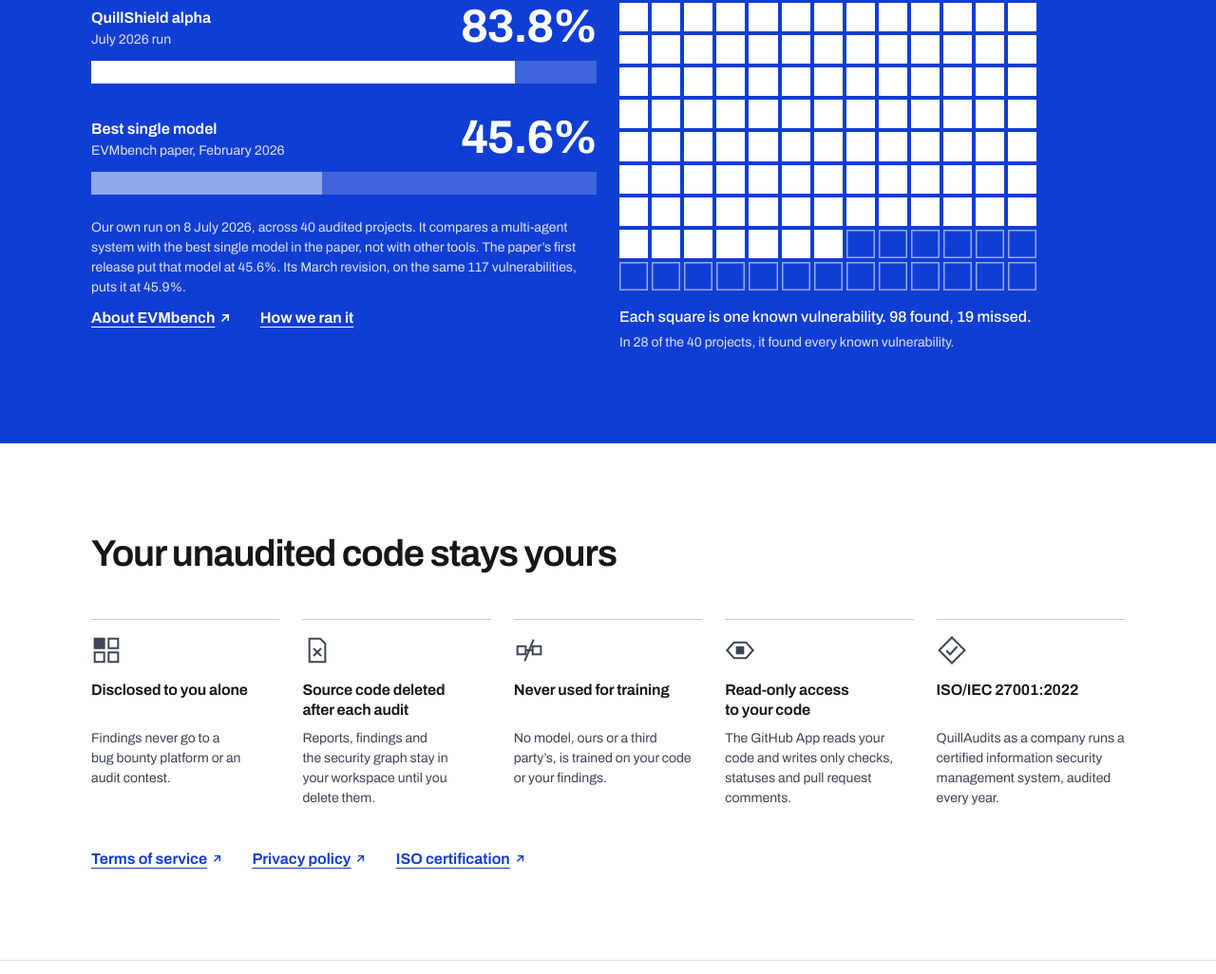
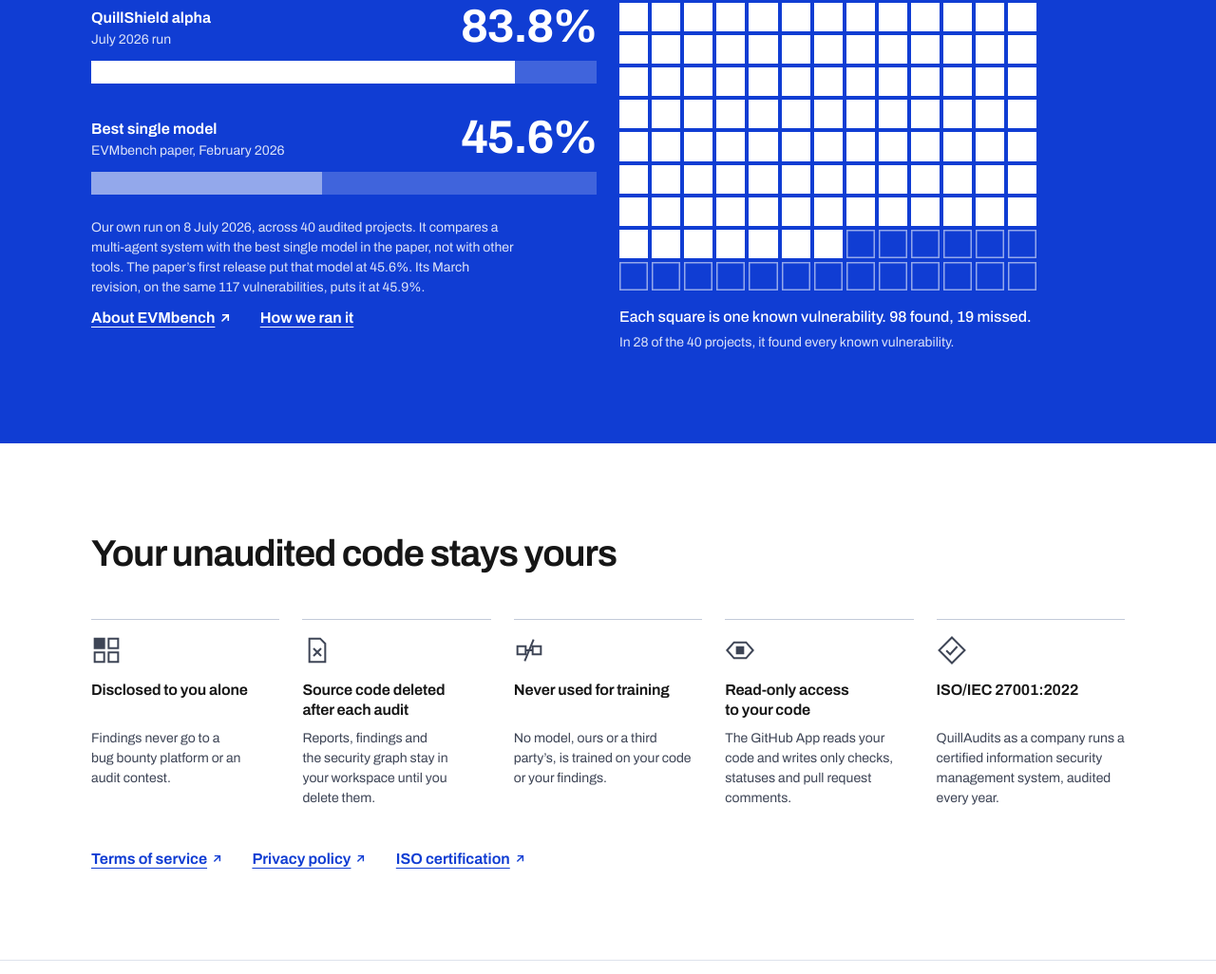
Before and after one commit to rkg-eth/quillshield, a plain HTML site: page index.html in a window 1280 px wide. Shown: the part 5474-6500 px from the top of the page at 95% size. Drawn offline with Linux system fonts and the light colour scheme.

Commit message:
audit fixes 1: site.css

```diff
--- a/site.css
+++ b/site.css
@@ -342,7 +342,7 @@ details[open] > summary .pm::after{display:none}
 .track{position:relative;height:24px;margin-top:var(--sp-3);background:var(--core-track)}
 .track i{position:absolute;left:0;top:0;bottom:0;background:var(--on-core)}
 .track i.base{background:var(--core-soft)}
-.bench__note{margin-top:var(--sp-5);font-size:var(--step--1);color:var(--on-core-2);max-width:40em}
+.bench__note{margin-top:var(--sp-5);font-size:var(--step--1);color:var(--on-core-2);max-width:32em}
 .bench__note + p{display:flex;flex-wrap:wrap;gap:0 var(--sp-6)}
 .waffle{display:grid;grid-template-columns:repeat(13,minmax(0,1fr));gap:var(--sp-1)}
 .waffle i{aspect-ratio:1 / 1;background:var(--on-core)}
```
